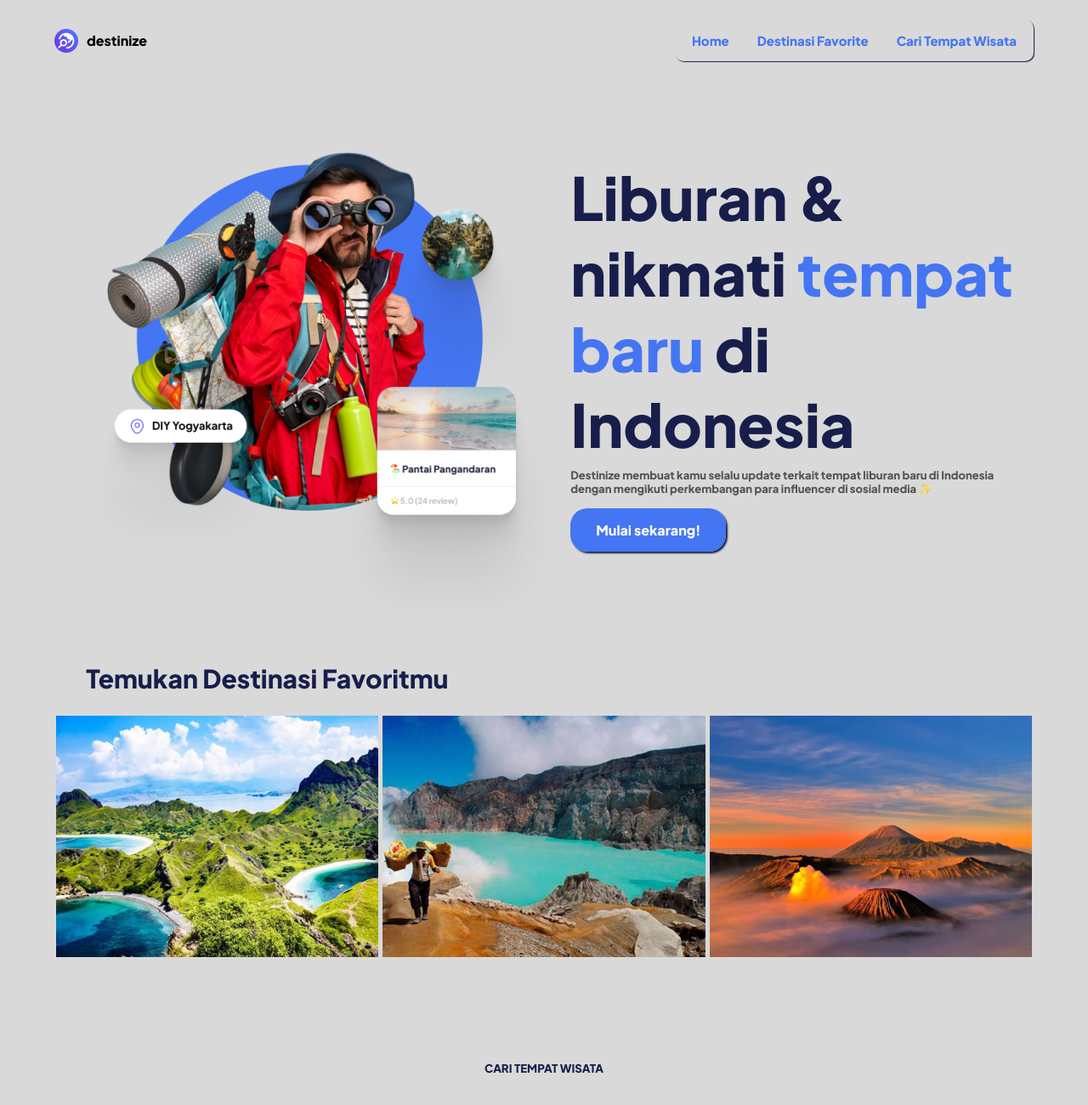
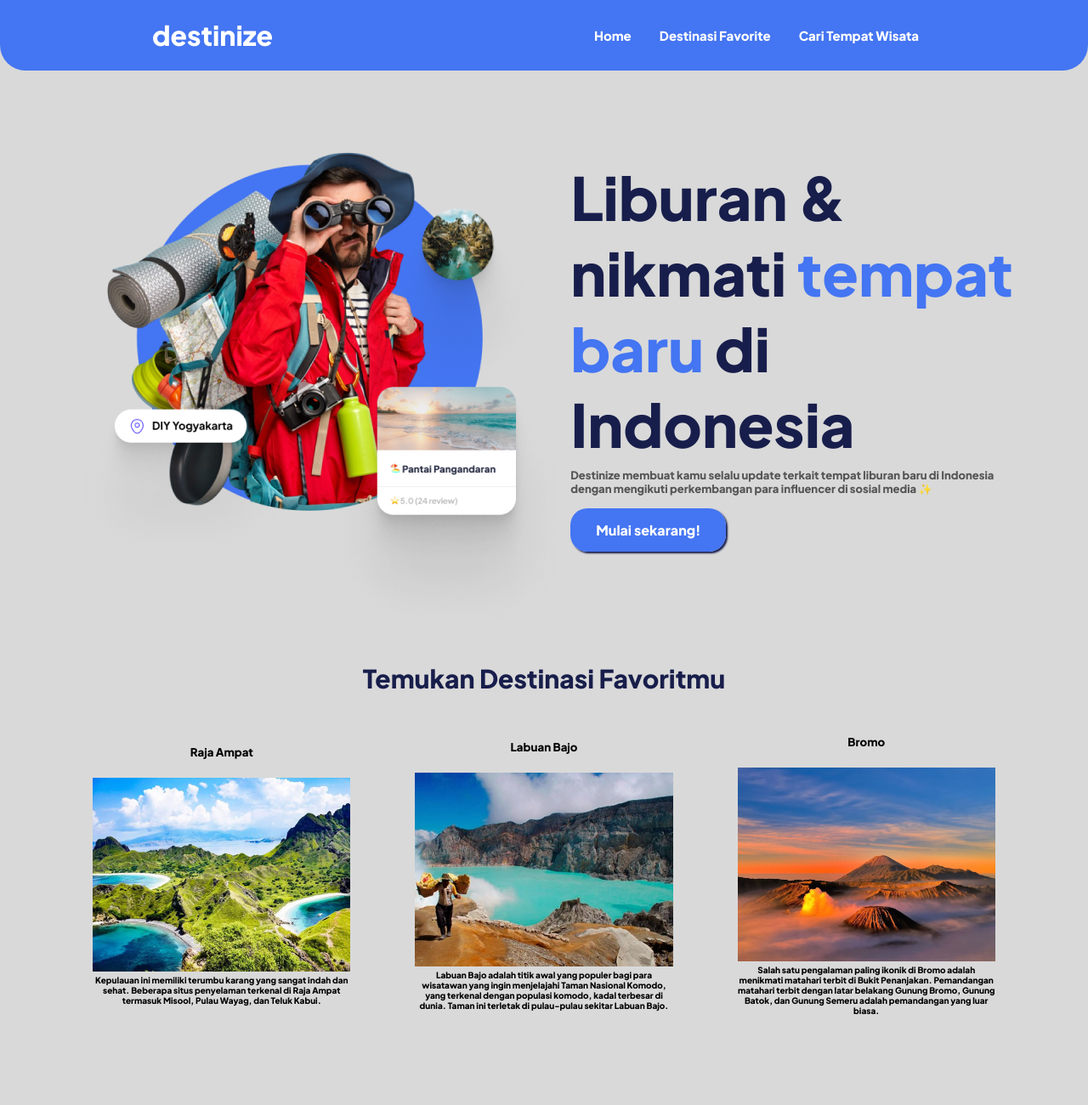
Before and after one commit to daanbintang/destinasi-liburan, a plain HTML site: page index.html in a window 1280 px wide. Shown: the top 1300 px of the page at 85% size. Drawn offline with Linux system fonts and the light colour scheme.

Commit message:
memperbaiki web

```diff
--- a/css/style.css
+++ b/css/style.css
@@ -31,17 +31,16 @@ header {
 	width: 100%;
 	top: 0;
 	left: 0;
-	background: var(--main-color);
-}
-
-header nav {
-	width: 90%;
-	padding: 10px;
-	z-index: 10;
+	background: var(--light-blue);
+	display: flex;
+	justify-content: space-around;
+	align-items: center;
+	color: #fff;
+	border-radius: 0 0 30px 30px;
 }
 
 header div {
-	gap: 10px;
+	gap: 8px;
 }
 
 header ul {
@@ -51,10 +50,8 @@ header ul {
 	align-items: center;
 	font-size: small;
 	gap: 13px;
-	box-shadow: 1px 1px 1px var(--dark-blue);
 	border-radius: 10px;
 	padding: 10px;
-    color: var(--dark-blue);
 }
 
 header li {
@@ -65,7 +62,7 @@ header li {
 header a {
 	text-decoration: none;
 	font-size: 15px;
-	color: var(--light-blue);
+	color: #fff;
 }
 
 #btn-menu {
@@ -117,18 +114,29 @@ header a {
 /* section destinasi favorite */
 #destinasi-favorite h1 {
 	font-size: 30px;
-	margin-left: 30px;
 	color: var(--dark-blue);
+	text-align: center;
 }
 
-#destinasi-favorite div {
+#article-destinasi-favorite {
 	display: flex;
-    justify-content: center;
-    gap: 5px;
+	justify-content: center;
+	align-items: center;
+	text-align: center;
 }
 
-#destinasi-favorite div img{
-    width: 33.33%;
+#article-destinasi-favorite article {
+	width: 40%;
+}
+
+#article-destinasi-favorite p {
+	font-size: 10px;
+	width: 80%;
+	margin: auto;
+}
+
+#destinasi-favorite article img {
+	width: 80%;
 }
 
 /* section cari tempat wisata */
@@ -167,6 +175,10 @@ footer a {
 	color: #fff;
 }
 @media screen and (max-width: 600px) {
+	header h1 {
+		font-size: small;
+	}
+
 	header ul {
 		display: none;
 		flex-direction: column;
@@ -181,7 +193,7 @@ footer a {
 
      header ul a {
         color: #fff;
-		font-size: 20px;
+		font-size: small;
      }
 
 	#hero {
@@ -227,6 +239,10 @@ footer a {
 		display: block;
 	}
 
+	header div h1 {
+		font-size: small;
+	}
+
 	header ul {
 		display: none;
 		flex-direction: column;
@@ -248,4 +264,11 @@ footer a {
 		flex-direction: column-reverse;
 	 }
 
+	 #article-destinasi-favorite {
+		flex-direction: column;
+	 }
+
+	 #article-destinasi-favorite article {
+		width: 100%;
+	 }
 }
--- a/index.html
+++ b/index.html
@@ -9,21 +9,12 @@
 	</head>
 	<body>
 		<header>
-			<nav class="flex-between-center container">
-				<div class="flex-between-center">
-					<img src="assets/logo.png" alt="logo">
-					<span>destinize</span>
-				</div>
+			<h1>destinize</h1>
+			<nav class="flex-between-center">
 				<ul id="list-menu">
-					<a href="#">
-						<li>Home</li>
-					</a>
-					<a href="#destinasi-favorite">
-						<li>Destinasi Favorite</li>
-					</a>
-					<a href="#cari-tempat">
-						<li>Cari Tempat Wisata</li>
-					</a>
+					<li><a href="#">Home</a></li>
+					<li><a href="#destinasi-favorite">Destinasi Favorite</a></li>
+					<li><a href="#cari-tempat">Cari Tempat Wisata</a></li>
 				</ul>
 				<span id="btn-menu">
 					<svg xmlns="http://www.w3.org/2000/svg" width="16" height="16" fill="currentColor" class="bi bi-list" viewBox="0 0 16 16">
@@ -53,11 +44,7 @@
 
 			<section id="destinasi-favorite">
 				<h1>Temukan Destinasi Favoritmu</h1>
-				<div>
-					<img src="assets/labuan-bajo-1.png" alt="labuan bajo">
-					<img src="assets/labuan-bajo-2.png" alt="labuan bajo">
-					<img src="assets/labuan-bajo-3.png" alt="labuan bajo">
-				</div>
+				<div id="article-destinasi-favorite"></div>
 			</section>
 
 			<section id="cari-tempat">
--- a/js/script.js
+++ b/js/script.js
@@ -1,38 +1,84 @@
-const btnMenu = document.getElementById('btn-menu') // menangkap element dengan id btn-menu
-const listMenu = document.getElementById('list-menu') // menangkap element dengan id list-meu
-const articleCariTempat = document.getElementById('article-cari-tempat') // menangkap elemetn dengan id article-cari-tempat
+const btnMenu = document.getElementById("btn-menu"); // menangkap element dengan id btn-menu
+const listMenu = document.getElementById("list-menu"); // menangkap element dengan id list-meu
+const articleCariTempat = document.getElementById("article-cari-tempat"); // menangkap elemetn dengan id article-cari-tempat
+const articleDestinasiFavorite = document.getElementById(
+	"article-destinasi-favorite"
+); // element dengan id article-desitnasi-favorite
 
 // ketika element dengan id btn-menu di click
-btnMenu.addEventListener('click', () => {
-    // jika tidak ada kelas toggle menu tambahka jika ada hapus (toggle)
-    listMenu.classList.toggle('toggle-menu')
-})
+btnMenu.addEventListener("click", () => {
+	// jika tidak ada kelas toggle menu tambahka jika ada hapus (toggle)
+	listMenu.classList.toggle("toggle-menu");
+});
 
 // menutup menu list tanpa perlu click gambar menu
-document.addEventListener('click', (e) => {
-   // jika yg di click selain dari btnMenu dan listMenu maka menu akan tertutp
-   if (!btnMenu.contains(e.target) && !listMenu.contains(e.target)){
-    listMenu.classList.remove('toggle-menu')
-   }
-})
+document.addEventListener("click", (e) => {
+	// jika yg di click selain dari btnMenu dan listMenu maka menu akan tertutp
+	if (!btnMenu.contains(e.target) && !listMenu.contains(e.target)) {
+		listMenu.classList.remove("toggle-menu");
+	}
+});
 
 // looping data untuk mengisi content dari artilcleCariTempat
 const datas = [
-    {title: 'Popule di dekatmu', p: 'Tempat pariwisata yang populer dan pasti dikenal semua orang didekatmu'},
-    {title: 'Favorite di dekatmu', p: 'Tempat favorit dan disukai semua orang orang di sekitar daerah kamu'},
-    {title: 'Ramai di dekatmu', p: 'Spot yang paling ramai dikunjungi para warga sekaligus para wisatawan'}
-]
+	{
+		title: "Populer di dekatmu",
+		p: "Tempat pariwisata yang populer dan pasti dikenal semua orang didekatmu",
+	},
+	{
+		title: "Favorite di dekatmu",
+		p: "Tempat favorit dan disukai semua orang orang di sekitar daerah kamu",
+	},
+	{
+		title: "Ramai di dekatmu",
+		p: "Spot yang paling ramai dikunjungi para warga sekaligus para wisatawan",
+	},
+];
 
 // fungsi yg akan di tampilkan di html
 const articles = (title, p) => {
-    return `<article>
+	return `<article>
                 <h6>${title}</h6>
                 <p>${p}</p>
-            </article>	`
-}
+            </article>	`;
+};
 
 // looping data
-const result = datas.map(data => articles(data.title, data.p)).join('')
+const result = datas.map((data) => articles(data.title, data.p)).join("");
 
 // menampilkan data data yg sudah di looping ke html
-articleCariTempat.innerHTML = result
+articleCariTempat.innerHTML = result;
+
+// isi content destinasi favorite
+const contentDestinasiFavortie = [
+	{
+		title: "Raja Ampat",
+		p: "Kepulauan ini memiliki terumbu karang yang sangat indah dan sehat. Beberapa situs penyelaman terkenal di Raja Ampat termasuk Misool, Pulau Wayag, dan Teluk Kabui.",
+        img: 'assets/labuan-bajo-1.png'
+	},
+	{
+		title: "Labuan Bajo",
+		p: "Labuan Bajo adalah titik awal yang populer bagi para wisatawan yang ingin menjelajahi Taman Nasional Komodo, yang terkenal dengan populasi komodo, kadal terbesar di dunia. Taman ini terletak di pulau-pulau sekitar Labuan Bajo.",
+        img: 'assets/labuan-bajo-2.png'
+	},
+	{
+		title: "Bromo",
+		p: "Salah satu pengalaman paling ikonik di Bromo adalah menikmati matahari terbit di Bukit Penanjakan. Pemandangan matahari terbit dengan latar belakang Gunung Bromo, Gunung Batok, dan Gunung Semeru adalah pemandangan yang luar biasa.",
+        img: 'assets/labuan-bajo-3.png'
+	},
+];
+
+// membuat template html untuk article destinasi favorite
+const articleDS = (title, p, img) => {
+	return `<article>
+                <h5>${title}</h5>
+                <img src="${img}" alt="labuan bajo">
+                <p>${p}</p>
+            </article>`;
+};
+
+const resultDestinasiFavorite = contentDestinasiFavortie
+	.map((data) => articleDS(data.title, data.p, data.img))
+	.join("");
+
+articleDestinasiFavorite.innerHTML = resultDestinasiFavorite
```
